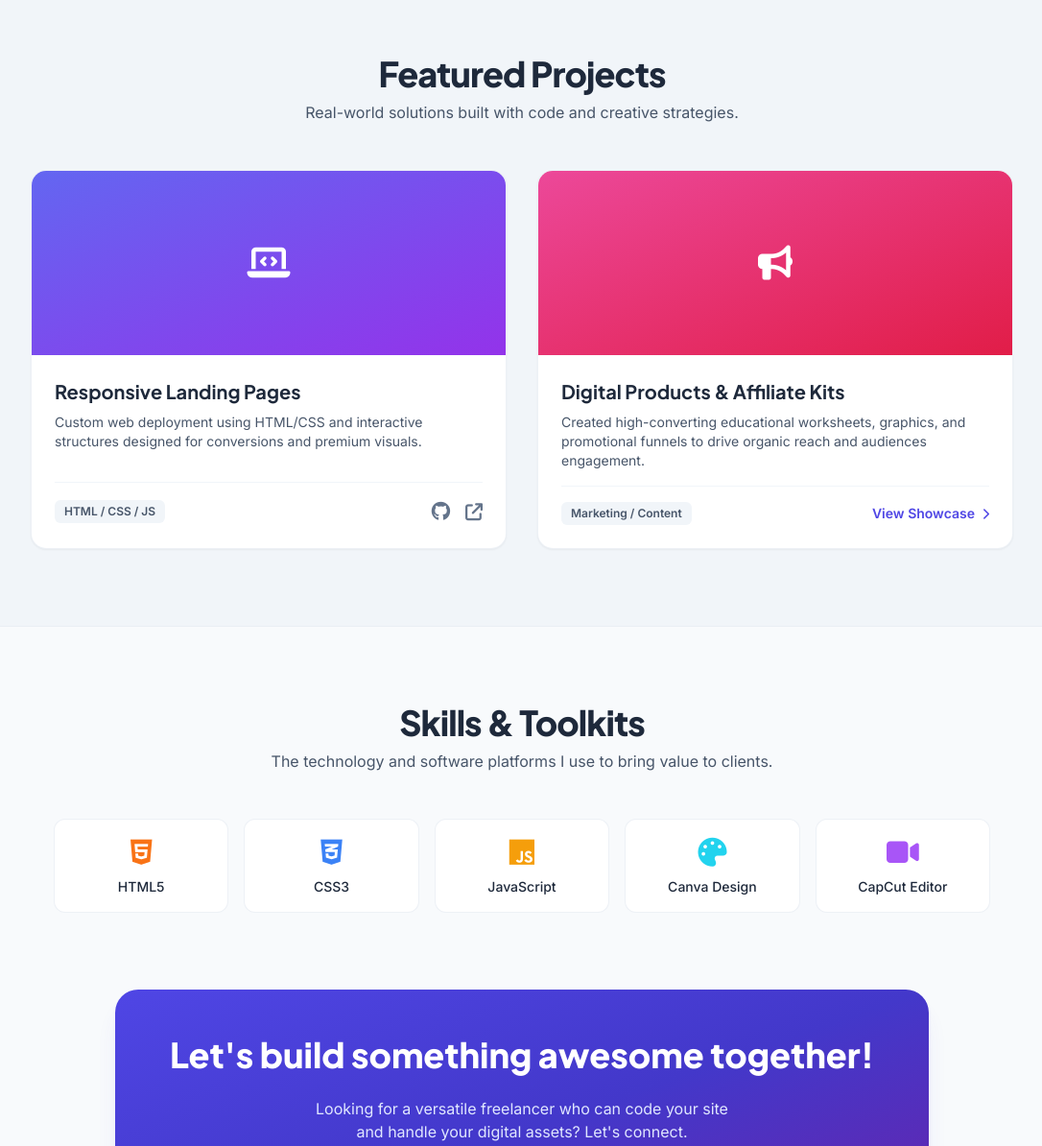
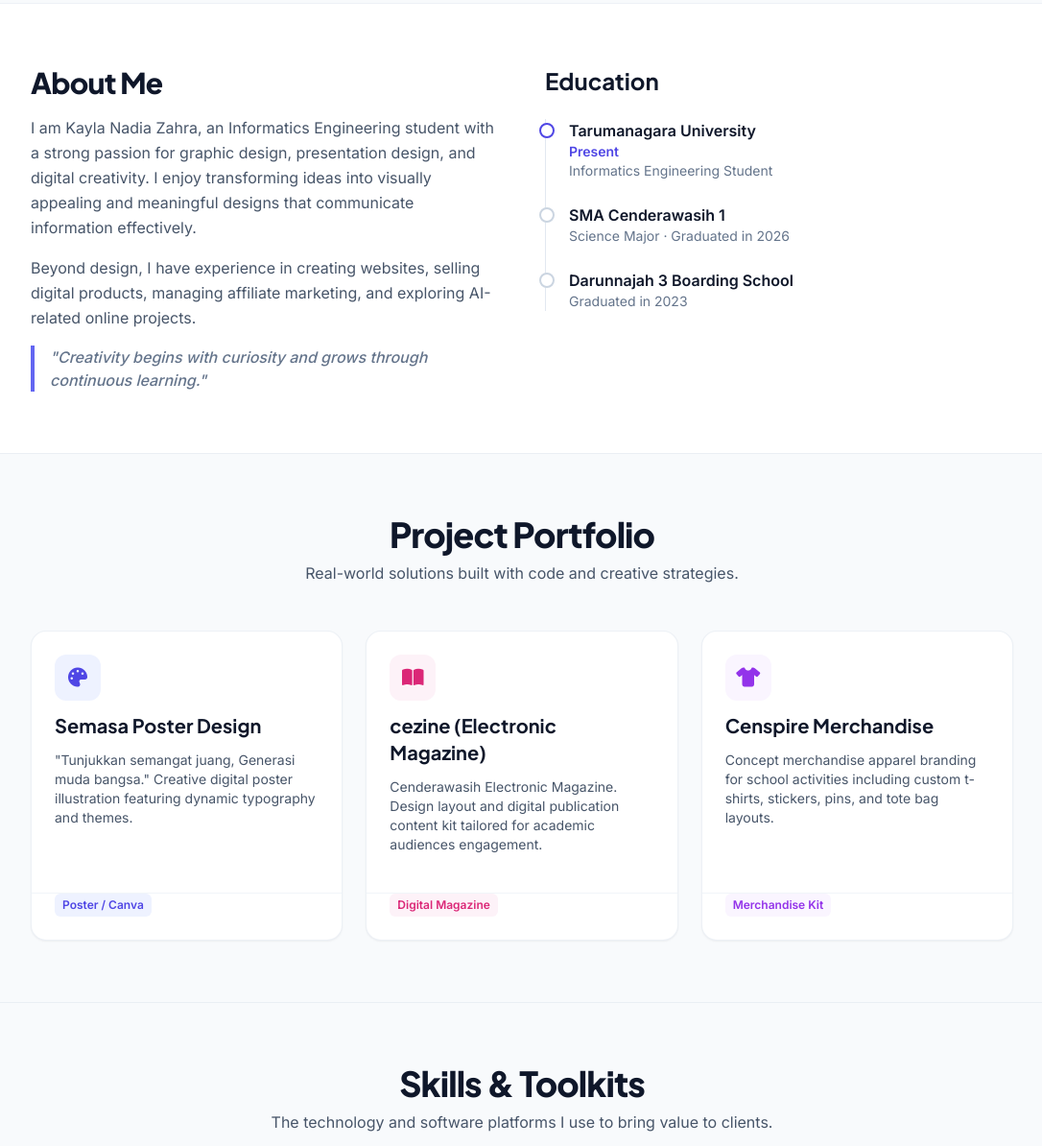
Before and after one commit to kaylanadia1507-dev/web-porto, a plain HTML site: page index.html in a window 1280 px wide. Shown: the part 525-1719 px from the top of the page at 96% size, without its empty margins (96-1182 px from the left). Drawn offline with nearby package versions, Linux system fonts and the light colour scheme.

Commit message:
Refactor index.html for improved structure and styling

```diff
--- a/index.html
+++ b/index.html
@@ -16,94 +16,130 @@
         h1, h2, h3, .font-heading { font-family: 'Plus Jakarta Sans', sans-serif; }
     </style>
 </head>
-<body class="bg-slate-50 text-slate-800 transition-colors duration-300 dark:bg-slate-900 dark:text-slate-100">
+<body class="bg-slate-50 text-slate-800 transition-colors duration-300">
 
-    <!-- NAVBAR & DARK MODE TOGGLE -->
-    <nav class="sticky top-0 z-50 backdrop-blur-md bg-white/70 dark:bg-slate-900/70 border-b border-slate-200/50 dark:border-slate-800/50 px-6 py-4 transition-all">
+    <!-- NAVBAR -->
+    <nav class="sticky top-0 z-50 backdrop-blur-md bg-white/80 border-b border-slate-200/60 px-6 py-4">
         <div class="max-w-5xl mx-auto flex justify-between items-center">
-            <a href="#" class="font-heading font-extrabold text-xl tracking-tight text-indigo-600 dark:text-indigo-400">kayla.dev</a>
+            <a href="#" class="font-heading font-extrabold text-xl tracking-tight text-indigo-600">kayla.dev</a>
             <div class="flex items-center gap-6">
-                <a href="#projects" class="hover:text-indigo-600 font-medium transition-colors">Projects</a>
-                <a href="#skills" class="hover:text-indigo-600 font-medium transition-colors">Skills</a>
-                <a href="#contact" class="hover:text-indigo-600 font-medium transition-colors">Contact</a>
-                <button id="darkModeToggle" class="p-2 rounded-full bg-slate-200 dark:bg-slate-800 text-amber-500 dark:text-amber-400 hover:scale-110 transition-transform">
-                    <i class="fa-solid fa-moon dark:hidden text-slate-700"></i>
-                    <i class="fa-solid fa-sun hidden dark:block"></i>
-                </button>
+                <a href="#about" class="hover:text-indigo-600 font-medium transition-colors text-slate-600">About</a>
+                <a href="#projects" class="hover:text-indigo-600 font-medium transition-colors text-slate-600">Projects</a>
+                <a href="#skills" class="hover:text-indigo-600 font-medium transition-colors text-slate-600">Skills</a>
+                <a href="#contact" class="hover:text-indigo-600 font-medium transition-colors text-slate-600">Contact</a>
             </div>
         </div>
     </nav>
 
     <!-- HERO SECTION -->
-    <section class="max-w-5xl mx-auto px-6 pt-16 pb-24 flex flex-col-reverse md:flex-row items-center justify-between gap-12">
+    <section class="max-w-5xl mx-auto px-6 pt-16 pb-20 flex flex-col-reverse md:flex-row items-center justify-between gap-12">
         <div class="flex-1 space-y-6 text-center md:text-left">
-            <div class="inline-flex items-center gap-2 px-3 py-1 bg-indigo-50 dark:bg-indigo-950/50 text-indigo-600 dark:text-indigo-400 rounded-full font-semibold text-sm border border-indigo-100 dark:border-indigo-900">
-                <span class="w-2 h-2 rounded-full bg-emerald-500 animate-pulse"></span> Available for Freelance
+            <div class="inline-flex items-center gap-2 px-3 py-1 bg-indigo-50 text-indigo-600 rounded-full font-semibold text-sm border border-indigo-100">
+                <span class="w-2 h-2 rounded-full bg-emerald-500 animate-pulse"></span> Available for Creative Projects
             </div>
-            <h1 class="text-4xl md:text-6xl font-extrabold tracking-tight leading-none">
+            <h1 class="text-4xl md:text-6xl font-extrabold tracking-tight leading-none text-slate-900">
                 Hi, I'm <span class="bg-gradient-to-r border-none from-indigo-500 via-purple-500 to-pink-500 bg-clip-text text-transparent">Kayla Nadia</span> ✨
             </h1>
-            <p class="text-lg md:text-xl text-slate-600 dark:text-slate-400 leading-relaxed font-medium">
+            <p class="text-xl font-heading font-bold text-indigo-600">Graphic Designer & Canva Creator</p>
+            <p class="text-lg text-slate-600 leading-relaxed font-medium">
                 Turning ideas into functional websites & engaging digital products. Helping brands grow through code, content, and strategy.
             </p>
             <div class="flex flex-wrap justify-center md:justify-start gap-4">
                 <a href="#projects" class="px-6 py-3 bg-indigo-600 hover:bg-indigo-700 text-white font-semibold rounded-xl shadow-lg shadow-indigo-500/20 hover:shadow-indigo-500/30 hover:-translate-y-0.5 transition-all">
                     View My Work <i class="fa-solid fa-arrow-right ml-2"></i>
                 </a>
-                <a href="#contact" class="px-6 py-3 bg-white dark:bg-slate-800 border border-slate-200 dark:border-slate-700 font-semibold rounded-xl hover:bg-slate-100 dark:hover:bg-slate-700 transition-all">
+                <a href="#contact" class="px-6 py-3 bg-white border border-slate-200 font-semibold rounded-xl hover:bg-slate-50 transition-all text-slate-700">
                     Let's Talk
                 </a>
             </div>
         </div>
-        <div class="w-48 h-48 md:w-64 md:h-64 rounded-2xl overflow-hidden shadow-2xl border-4 border-white dark:border-slate-800 rotate-3 hover:rotate-0 transition-transform duration-300">
-            <!-- Foto default ilustrasi, nanti bisa kamu ganti link-nya pakai URL fotomu -->
-            <img src="https://images.unsplash.com/photo-1534528741775-53994a69daeb?q=80&w=500" alt="Kayla" class="w-full h-full object-cover">
+        <!-- FOTO PROFIL ASLI -->
+        <div class="w-56 h-72 rounded-2xl overflow-hidden shadow-xl border-4 border-white rotate-2 hover:rotate-0 transition-transform duration-300 bg-slate-200">
+            <img src="https://lh3.googleusercontent.com/d/1XN3k5o77v=4" alt="Kayla Nadia Zahra" class="w-full h-full object-cover">
+        </div>
+    </section>
+
+    <!-- ABOUT & EDUCATION SECTION -->
+    <section id="about" class="bg-white py-16 px-6 border-t border-slate-200/60">
+        <div class="max-w-5xl mx-auto grid md:grid-cols-2 gap-12">
+            <div class="space-y-4">
+                <h2 class="text-3xl font-extrabold text-slate-900 tracking-tight">About Me</h2>
+                <p class="text-slate-600 leading-relaxed">
+                    I am Kayla Nadia Zahra, an Informatics Engineering student with a strong passion for graphic design, presentation design, and digital creativity. I enjoy transforming ideas into visually appealing and meaningful designs that communicate information effectively.
+                </p>
+                <p class="text-slate-600 leading-relaxed">
+                    Beyond design, I have experience in creating websites, selling digital products, managing affiliate marketing, and exploring AI-related online projects.
+                </p>
+                <blockquote class="border-l-4 border-indigo-500 pl-4 italic text-slate-500 font-medium">
+                    "Creativity begins with curiosity and grows through continuous learning."
+                </blockquote>
+            </div>
+            <div class="space-y-6">
+                <h3 class="text-2xl font-bold text-slate-900">Education</h3>
+                <div class="relative border-l border-slate-200 pl-6 space-y-6">
+                    <div class="relative">
+                        <span class="absolute -left-[31px] top-1 bg-white border-2 border-indigo-600 w-4 h-4 rounded-full"></span>
+                        <h4 class="font-bold text-slate-900">Tarumanagara University</h4>
+                        <p class="text-sm text-indigo-600 font-semibold">Present</p>
+                        <p class="text-sm text-slate-500">Informatics Engineering Student</p>
+                    </div>
+                    <div class="relative">
+                        <span class="absolute -left-[31px] top-1 bg-white border-2 border-slate-300 w-4 h-4 rounded-full"></span>
+                        <h4 class="font-bold text-slate-900">SMA Cenderawasih 1</h4>
+                        <p class="text-sm text-slate-500">Science Major · Graduated in 2026</p>
+                    </div>
+                    <div class="relative">
+                        <span class="absolute -left-[31px] top-1 bg-white border-2 border-slate-300 w-4 h-4 rounded-full"></span>
+                        <h4 class="font-bold text-slate-900">Darunnajah 3 Boarding School</h4>
+                        <p class="text-sm text-slate-500">Graduated in 2023</p>
+                    </div>
+                </div>
+            </div>
         </div>
     </section>
 
     <!-- PROJECTS SECTION -->
-    <section id="projects" class="bg-slate-100 dark:bg-slate-900/50 py-20 px-6 border-y border-slate-200/50 dark:border-slate-800/50">
+    <section id="projects" class="bg-slate-50 py-16 px-6 border-y border-slate-200/60">
         <div class="max-w-5xl mx-auto space-y-12">
             <div class="text-center space-y-2">
-                <h2 class="text-3xl font-extrabold tracking-tight md:text-4xl">Featured Projects</h2>
-                <p class="text-slate-600 dark:text-slate-400">Real-world solutions built with code and creative strategies.</p>
+                <h2 class="text-3xl font-extrabold tracking-tight md:text-4xl text-slate-900">Project Portfolio</h2>
+                <p class="text-slate-600">Real-world solutions built with code and creative strategies.</p>
             </div>
 
-            <div class="grid md:grid-cols-2 gap-8">
-                <!-- Project 1: Web Dev -->
-                <div class="bg-white dark:bg-slate-800 rounded-2xl overflow-hidden border border-slate-200/60 dark:border-slate-700/60 shadow-sm hover:shadow-md transition-shadow flex flex-col">
-                    <div class="h-48 bg-gradient-to-br from-indigo-500 to-purple-600 p-6 flex items-center justify-center text-white text-4xl">
-                        <i class="fa-solid fa-laptop-code"></i>
+            <div class="grid md:grid-cols-3 gap-6">
+                <!-- Project 1: Semasa -->
+                <div class="bg-white rounded-2xl overflow-hidden border border-slate-200/60 shadow-sm flex flex-col justify-between">
+                    <div class="p-6 space-y-3">
+                        <div class="w-12 h-12 rounded-xl bg-indigo-50 text-indigo-600 flex items-center justify-center text-xl font-bold"><i class="fa-solid fa-palette"></i></div>
+                        <h3 class="text-xl font-bold text-slate-900">Semasa Poster Design</h3>
+                        <p class="text-sm text-slate-600">"Tunjukkan semangat juang, Generasi muda bangsa." Creative digital poster illustration featuring dynamic typography and themes.</p>
                     </div>
-                    <div class="p-6 space-y-4 flex-1 flex flex-col justify-between">
-                        <div class="space-y-2">
-                            <h3 class="text-xl font-bold">Responsive Landing Pages</h3>
-                            <p class="text-sm text-slate-600 dark:text-slate-400">Custom web deployment using HTML/CSS and interactive structures designed for conversions and premium visuals.</p>
-                        </div>
-                        <div class="pt-4 flex justify-between items-center border-t border-slate-100 dark:border-slate-700">
-                            <span class="text-xs font-semibold px-2.5 py-1 bg-slate-100 dark:bg-slate-700 text-slate-600 dark:text-slate-300 rounded-md">HTML / CSS / JS</span>
-                            <div class="flex gap-4">
-                                <a href="https://github.com/kaylanadia1507-dev/web-porto" target="_blank" class="text-slate-500 hover:text-indigo-600"><i class="fa-brands fa-github text-xl"></i></a>
-                                <a href="#" class="text-slate-500 hover:text-indigo-600"><i class="fa-solid fa-arrow-up-right-from-square text-lg"></i></a>
-                            </div>
-                        </div>
+                    <div class="p-6 pt-0 border-t border-slate-100 flex justify-between items-center mt-4">
+                        <span class="text-xs font-semibold px-2 py-1 bg-indigo-50 text-indigo-600 rounded-md">Poster / Canva</span>
                     </div>
                 </div>
 
-                <!-- Project 2: Digital Product / Marketing -->
-                <div class="bg-white dark:bg-slate-800 rounded-2xl overflow-hidden border border-slate-200/60 dark:border-slate-700/60 shadow-sm hover:shadow-md transition-shadow flex flex-col">
-                    <div class="h-48 bg-gradient-to-br from-pink-500 to-rose-600 p-6 flex items-center justify-center text-white text-4xl">
-                        <i class="fa-solid fa-bullhorn"></i>
+                <!-- Project 2: Cezine -->
+                <div class="bg-white rounded-2xl overflow-hidden border border-slate-200/60 shadow-sm flex flex-col justify-between">
+                    <div class="p-6 space-y-3">
+                        <div class="w-12 h-12 rounded-xl bg-pink-50 text-pink-600 flex items-center justify-center text-xl font-bold"><i class="fa-solid fa-book-open"></i></div>
+                        <h3 class="text-xl font-bold text-slate-900">cezine (Electronic Magazine)</h3>
+                        <p class="text-sm text-slate-600">Cenderawasih Electronic Magazine. Design layout and digital publication content kit tailored for academic audiences engagement.</p>
                     </div>
-                    <div class="p-6 space-y-4 flex-1 flex flex-col justify-between">
-                        <div class="space-y-2">
-                            <h3 class="text-xl font-bold">Digital Products & Affiliate Kits</h3>
-                            <p class="text-sm text-slate-600 dark:text-slate-400">Created high-converting educational worksheets, graphics, and promotional funnels to drive organic reach and audiences engagement.</p>
-                        </div>
-                        <div class="pt-4 flex justify-between items-center border-t border-slate-100 dark:border-slate-700">
-                            <span class="text-xs font-semibold px-2.5 py-1 bg-slate-100 dark:bg-slate-700 text-slate-600 dark:text-slate-300 rounded-md">Marketing / Content</span>
-                            <a href="https://kyllndz.my.canva.site/" target="_blank" class="text-indigo-600 hover:underline font-semibold text-sm">View Showcase <i class="fa-solid fa-chevron-right text-xs ml-1"></i></a>
-                        </div>
+                    <div class="p-6 pt-0 border-t border-slate-100 flex justify-between items-center mt-4">
+                        <span class="text-xs font-semibold px-2 py-1 bg-pink-50 text-pink-600 rounded-md">Digital Magazine</span>
+                    </div>
+                </div>
+
+                <!-- Project 3: Censi Inspire Merch -->
+                <div class="bg-white rounded-2xl overflow-hidden border border-slate-200/60 shadow-sm flex flex-col justify-between">
+                    <div class="p-6 space-y-3">
+                        <div class="w-12 h-12 rounded-xl bg-purple-50 text-purple-600 flex items-center justify-center text-xl font-bold"><i class="fa-solid fa-shirt"></i></div>
+                        <h3 class="text-xl font-bold text-slate-900">Censpire Merchandise</h3>
+                        <p class="text-sm text-slate-600">Concept merchandise apparel branding for school activities including custom t-shirts, stickers, pins, and tote bag layouts.</p>
+                    </div>
+                    <div class="p-6 pt-0 border-t border-slate-100 flex justify-between items-center mt-4">
+                        <span class="text-xs font-semibold px-2 py-1 bg-purple-50 text-purple-600 rounded-md">Merchandise Kit</span>
                     </div>
                 </div>
             </div>
@@ -111,41 +147,42 @@
     </section>
 
     <!-- SKILLS SECTION -->
-    <section id="skills" class="py-20 px-6 max-w-5xl mx-auto space-y-12">
+    <section id="skills" class="py-16 px-6 max-w-5xl mx-auto space-y-12">
         <div class="text-center space-y-2">
-            <h2 class="text-3xl font-extrabold tracking-tight md:text-4xl">Skills & Toolkits</h2>
-            <p class="text-slate-600 dark:text-slate-400">The technology and software platforms I use to bring value to clients.</p>
+            <h2 class="text-3xl font-extrabold tracking-tight md:text-4xl text-slate-900">Skills & Toolkits</h2>
+            <p class="text-slate-600">The technology and software platforms I use to bring value to clients.</p>
         </div>
 
-        <div class="grid grid-cols-2 sm:grid-cols-3 md:grid-cols-5 gap-4">
-            <div class="p-4 bg-white dark:bg-slate-800 border border-slate-200/60 dark:border-slate-700/60 rounded-xl flex flex-col items-center gap-2 hover:scale-105 transition-transform">
-                <i class="fa-brands fa-html5 text-3xl text-orange-500"></i><span class="font-medium text-sm">HTML5</span>
+        <div class="grid grid-cols-1 md:grid-cols-3 gap-6">
+            <div class="p-5 bg-white border border-slate-200/60 rounded-xl space-y-2 shadow-sm">
+                <div class="flex items-center gap-3 text-indigo-600"><i class="fa-solid fa-palette text-2xl"></i> <h4 class="font-bold">Graphic Design</h4></div>
+                <p class="text-sm text-slate-600">Clean, modern layouts for social media, presentations, and branding using Canva and PowerPoint.</p>
             </div>
-            <div class="p-4 bg-white dark:bg-slate-800 border border-slate-200/60 dark:border-slate-700/60 rounded-xl flex flex-col items-center gap-2 hover:scale-105 transition-transform">
-                <i class="fa-brands fa-css3-alt text-3xl text-blue-500"></i><span class="font-medium text-sm">CSS3</span>
+            <div class="p-5 bg-white border border-slate-200/60 rounded-xl space-y-2 shadow-sm">
+                <div class="flex items-center gap-3 text-amber-500"><i class="fa-solid fa-camera text-2xl"></i> <h4 class="font-bold">Photography</h4></div>
+                <p class="text-sm text-slate-600">Aesthetic framing and light adjustments focused on capturing stories visual content.</p>
             </div>
-            <div class="p-4 bg-white dark:bg-slate-800 border border-slate-200/60 dark:border-slate-700/60 rounded-xl flex flex-col items-center gap-2 hover:scale-105 transition-transform">
-                <i class="fa-brands fa-js text-3xl text-amber-500"></i><span class="font-medium text-sm">JavaScript</span>
-            </div>
-            <div class="p-4 bg-white dark:bg-slate-800 border border-slate-200/60 dark:border-slate-700/60 rounded-xl flex flex-col items-center gap-2 hover:scale-105 transition-transform">
-                <i class="fa-solid fa-palette text-3xl text-cyan-400"></i><span class="font-medium text-sm">Canva Design</span>
-            </div>
-            <div class="p-4 bg-white dark:bg-slate-800 border border-slate-200/60 dark:border-slate-700/60 rounded-xl flex flex-col items-center gap-2 hover:scale-105 transition-transform">
-                <i class="fa-solid fa-video text-3xl text-purple-500"></i><span class="font-medium text-sm">CapCut Editor</span>
+            <div class="p-5 bg-white border border-slate-200/60 rounded-xl space-y-2 shadow-sm">
+                <div class="flex items-center gap-3 text-rose-500"><i class="fa-solid fa-video text-2xl"></i> <h4 class="font-bold">Videography</h4></div>
+                <p class="text-sm text-slate-600">Short-form social media production with engaging visual pacing and smooth transitions via CapCut.</p>
             </div>
         </div>
     </section>
 
-    <!-- CONTACT SECTION (CALL TO ACTION) -->
-    <section id="contact" class="max-w-4xl mx-auto px-6 pb-24 text-center">
-        <div class="bg-gradient-to-br from-indigo-600 via-indigo-700 to-purple-800 rounded-3xl p-8 md:p-12 text-white space-y-6 shadow-xl shadow-indigo-600/10">
+    <!-- CONTACT SECTION -->
+    <section id="contact" class="max-w-4xl mx-auto px-6 pb-20 text-center">
+        <div class="bg-gradient-to-br from-indigo-500 via-indigo-600 to-purple-700 rounded-3xl p-8 md:p-12 text-white space-y-6 shadow-xl shadow-indigo-500/10">
             <h2 class="text-3xl font-extrabold md:text-4xl">Let's build something awesome together!</h2>
-            <p class="text-indigo-100 max-w-md mx-auto">Looking for a versatile freelancer who can code your site and handle your digital assets? Let's connect.</p>
+            <p class="text-indigo-100 max-w-md mx-auto">Looking for a versatile creator who can code your site and handle your digital assets? Let's connect.</p>
+            <div class="pt-4 flex flex-wrap justify-center gap-6 text-sm">
+                <span class="flex items-center gap-2"><i class="fa-solid fa-envelope"></i> kaylaaazahra2120@gmail.com</span>
+                <span class="flex items-center gap-2"><i class="fa-brands fa-instagram"></i> @kyllndz_</span>
+            </div>
             <div class="pt-4 flex flex-wrap justify-center gap-4">
-                <a href="mailto:kaylanadia1507@gmail.com" class="px-6 py-3 bg-white text-indigo-700 font-bold rounded-xl hover:bg-indigo-50 transition-colors">
+                <a href="mailto:kaylaaazahra2120@gmail.com" class="px-6 py-3 bg-white text-indigo-700 font-bold rounded-xl hover:bg-slate-50 transition-colors shadow-md">
                     <i class="fa-solid fa-envelope mr-2"></i> Email Me
                 </a>
-                <a href="https://wa.me/6285714526594" target="_blank" class="px-6 py-3 bg-emerald-500 text-white font-bold rounded-xl hover:bg-emerald-600 transition-colors">
+                <a href="https://wa.me/6285714526594" target="_blank" class="px-6 py-3 bg-emerald-500 text-white font-bold rounded-xl hover:bg-emerald-600 transition-colors shadow-md">
                     <i class="fa-brands fa-whatsapp mr-2"></i> WhatsApp
                 </a>
             </div>
@@ -153,16 +190,9 @@
     </section>
 
     <!-- FOOTER -->
-    <footer class="text-center py-8 text-sm text-slate-400 dark:text-slate-600 border-t border-slate-200/50 dark:border-slate-800/50">
+    <footer class="text-center py-8 text-sm text-slate-400 border-t border-slate-200/60">
         <p>&copy; 2026 Kayla Nadia Zahra. Built with HTML & Tailwind CSS.</p>
     </footer>
 
-    <!-- SCRIPT UNTUK FITUR DARK MODE -->
-    <script>
-        const toggleBtn = document.getElementById('darkModeToggle');
-        toggleBtn.addEventListener('click', () => {
-            document.documentElement.classList.toggle('dark');
-        });
-    </script>
 </body>
 </html>
```
